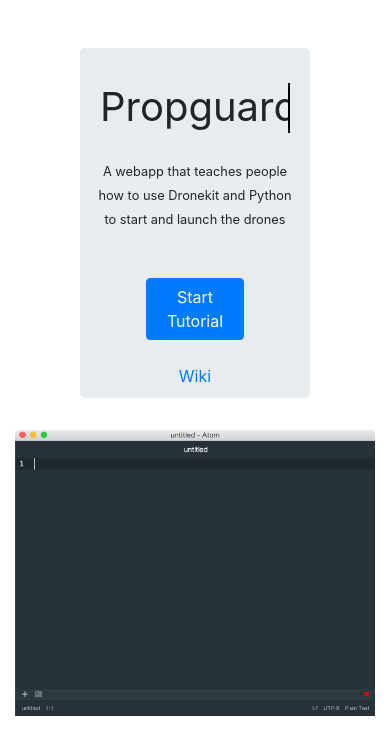
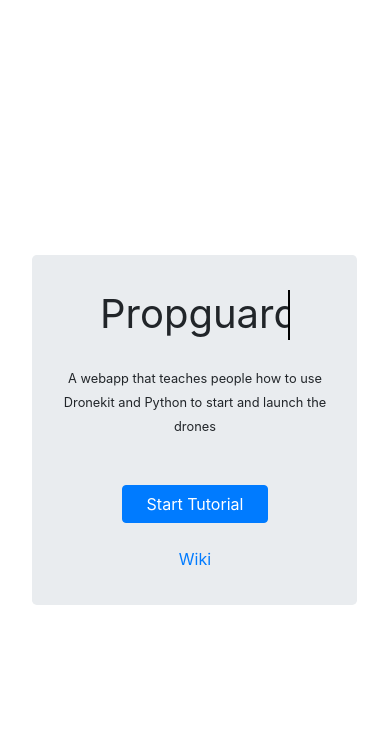
Before and after one commit to MissouriMRR/propguard, a React (Create React App) app: page /home in a window 390 px wide. Shown: the top 754 px of the page. Built offline with nearby package versions, Linux system fonts and the light colour scheme.

Commit message:
removed terminal

```diff
--- a/src/components/landing/Landing.css
+++ b/src/components/landing/Landing.css
@@ -5,22 +5,6 @@
 
 .title {
     font-weight: 400;
-}
-
-.terminal {
-    border-radius: 1%;
-}
-
-@media screen and (max-width: 1200px) {
-    .terminal-container {
-        text-align: center;
-    }
-}
-
-@media screen and (max-width: 768px) {
-    .terminal {
-        width: 100%;
-    }
 }
 
 @media screen and (max-width: 575px) {
--- a/src/components/landing/Landing.tsx
+++ b/src/components/landing/Landing.tsx
@@ -12,12 +12,9 @@
 
     return (
         <div className="Landing" style={{display: display}}>
-            <div className="row h-75">
-                <div className="col-xl-6">
-                    <div className="container h-100">
+            <div className="container h-100 text-center">
                 <div className="row align-items-center h-100">
-                            <div className="col-8 mx-auto text-center">
-                                <div className="jumbotron text-center mt-5 mt-xl-0">
+                    <div className="col-lg-6 col-md-8 col-10 offset-lg-3 offset-md-2 offset-1 jumbotron text-center mt-5 mt-xl-0">
                         <h1 className="title anim-typewriter">
                             Propguard
                         </h1>
@@ -28,18 +25,6 @@
                 </div>
             </div>
         </div>
-                </div>
-                <div className="col-xl-6">
-                    <div className="container h-100">
-                        <div className="row align-items-center h-100">
-                            <div className="terminal-container col-lg-12">
-                                <img className="terminal pb-5" src={terminal} alt="Terminal"></img>
-                            </div>
-                        </div>
-                    </div>
-                </div>
-            </div>
-        </div>
     );
 }
 
```
Lines whose indentation alone changed are shown as unchanged.
